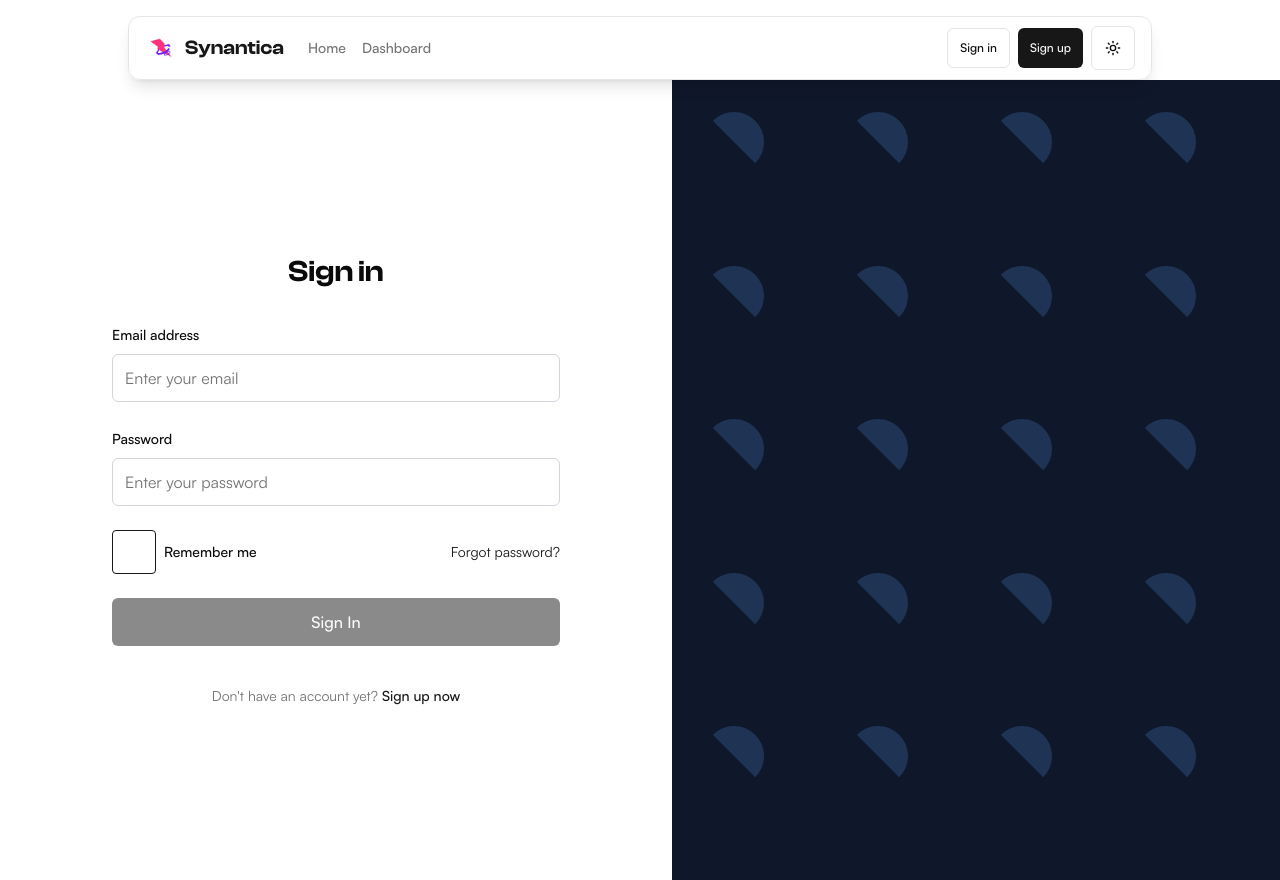
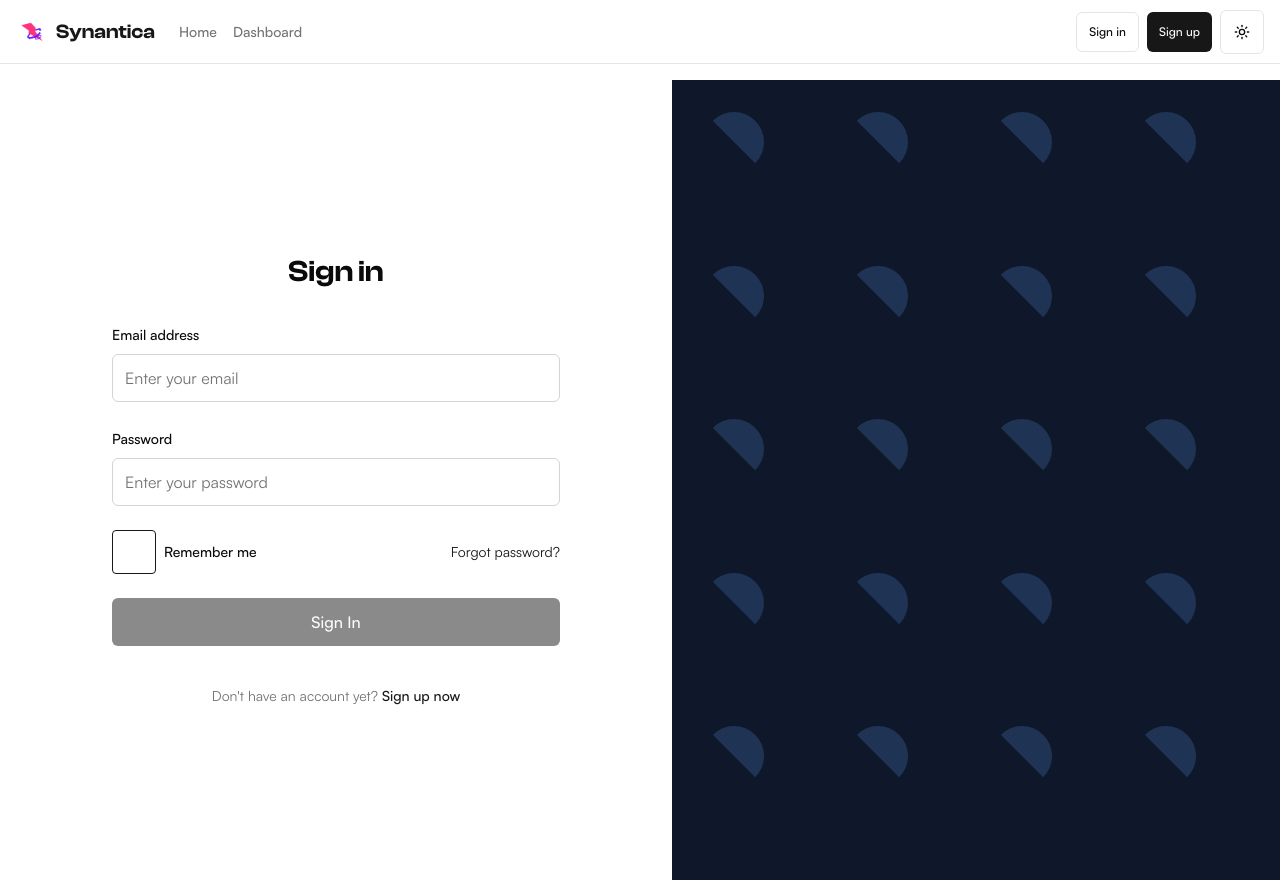
Before and after one commit to them2dt/synantica, a Next.js app: page /auth/login in a window 1280 px wide. Built offline with nearby package versions, Linux system fonts and the light colour scheme; no server answers.

Commit message:
Update DropdownMenu components in ThemeSwitcher and UserMenu to disable modal behavior; refine Navigation component styles for improved layout consistency.

```diff
--- a/components/layout/navigation.tsx
+++ b/components/layout/navigation.tsx
@@ -38,18 +38,16 @@ export function Navigation({
   return (
     <header
       className={cn(
-        "fixed top-0 z-50 w-full transition-all duration-300 md:top-4 md:px-4",
+        "fixed top-0 left-0 right-0 z-50 transition-all duration-300",
         className
       )}
     >
       <div
         className={cn(
           // Common styles
-          "flex h-16 items-center justify-between transition-all duration-300 mx-auto",
-          // Mobile styles (default)
-          "border-b bg-background/95 backdrop-blur-sm px-4",
-          // Desktop styles
-          "md:max-w-screen-lg md:rounded-xl md:border md:px-4 md:shadow-lg"
+          "flex h-16 items-center justify-between transition-all duration-300",
+          // Styles for fixed navigation
+          "border-b bg-background/95 backdrop-blur-sm px-4 w-full"
         )}
       >
         {/* Left side: Logo + Nav Links */}
--- a/components/theme-switcher.tsx
+++ b/components/theme-switcher.tsx
@@ -19,7 +19,7 @@ export function ThemeSwitcher({ children }: ThemeSwitcherProps) {
 
   if (children) {
     return (
-      <DropdownMenu>
+      <DropdownMenu modal={false}>
         <DropdownMenuTrigger asChild>
           {children}
         </DropdownMenuTrigger>
@@ -39,7 +39,7 @@ export function ThemeSwitcher({ children }: ThemeSwitcherProps) {
   }
 
   return (
-    <DropdownMenu>
+    <DropdownMenu modal={false}>
       <DropdownMenuTrigger asChild>
         <Button variant="outline" size="icon-sm" className="h-10 w-10 box-border">
           <Sun className="h-4 w-4 rotate-0 scale-100 transition-all dark:-rotate-90 dark:scale-0" />
--- a/components/user/user-menu.tsx
+++ b/components/user/user-menu.tsx
@@ -72,7 +72,7 @@ export function UserMenu({ className, children, onClick }: UserMenuProps) {
 
   console.log('UserMenu - Rendering dropdown for user:', user.email)
   return (
-    <DropdownMenu>
+    <DropdownMenu modal={false}>
       <DropdownMenuTrigger asChild>
         {children || (
           <Button variant="ghost" size="icon" className={className}>
```
